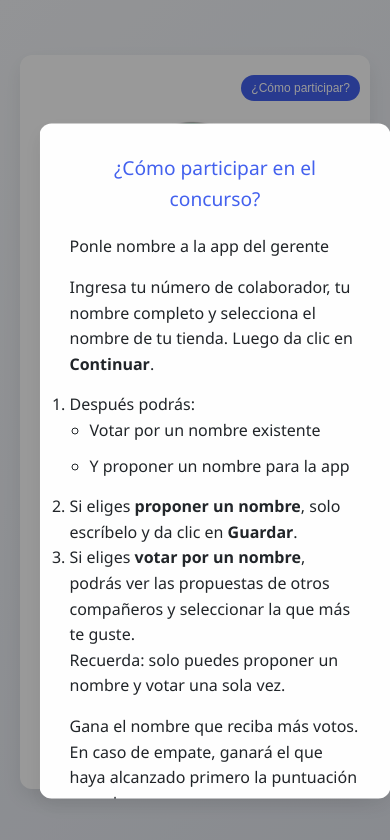
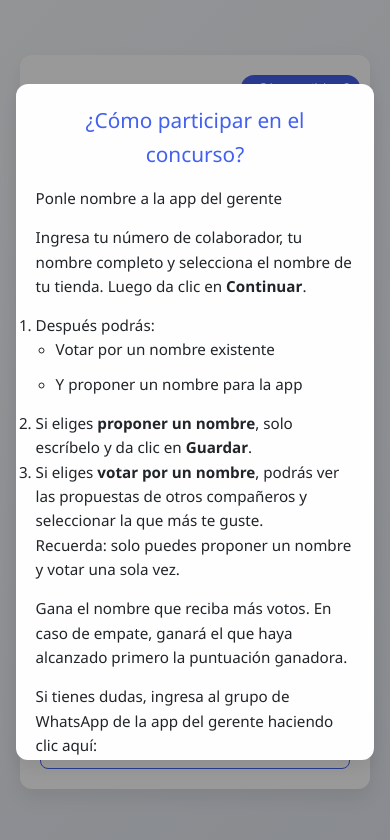
Before and after one commit to bafardigitalizacion/votaciones_desarrollo, a plain HTML site: page index.html in a window 390 px wide. Both pictures are taken after a click on the button "¿Cómo participar?". Drawn offline with Linux system fonts and the light colour scheme.

Commit message:
Add files via upload

```diff
--- a/index.html
+++ b/index.html
@@ -524,25 +524,36 @@
     background-color: rgba(0,0,0,0.4);
 }
 
+/* Estilos para la ventana modal */
+.modal {
+    display: none;
+    position: fixed;
+    z-index: 1000;
+    left: 0;
+    top: 0;
+    width: 100%;
+    height: 100%;
+    overflow: hidden;
+    background-color: rgba(0,0,0,0.4);
+}
+
 .modal-content {
     background-color: #fefefe;
-    position: absolute;
-    top: 50%;
-    left: 50%;
-    transform: translate(-50%, -50%);
-    padding: 30px;
+    position: relative; /* Cambiado de absolute a relative */
+    margin: 15% auto; /* Usar margin auto para centrar horizontalmente */
+    padding: 25px;
     border-radius: var(--border-radius);
     box-shadow: var(--box-shadow);
     max-width: 500px;
     width: 90%;
-    max-height: 80vh;
+    max-height: 75vh; /* Limitar altura máxima */
     overflow-y: auto;
     animation: modalFadeIn 0.3s ease;
 }
 
 @keyframes modalFadeIn {
-    from {opacity: 0; transform: translate(-50%, -50%) scale(0.95);}
-    to {opacity: 1; transform: translate(-50%, -50%) scale(1);}
+    from {opacity: 0; transform: scale(0.95);}
+    to {opacity: 1; transform: scale(1);}
 }
 
 .modal h2 {
@@ -620,20 +631,30 @@
         z-index: 100; /* Valor más alto para asegurar que esté por encima */
     }
 
-
     .modal-content {
-    background-color: #fefefe;
-    margin: 10% auto; /* CAMBIA ESTO: de 15% a 10% */
-    padding: 30px;
-    border-radius: var(--border-radius);
-    box-shadow: var(--box-shadow);
-    max-width: 500px;
-    width: 90%;
-    position: relative;
-    max-height: 80vh; /* AÑADE ESTO: limita la altura */
-    overflow-y: auto; /* AÑADE ESTO: permite scroll solo dentro del contenido */
-    animation: modalFadeIn 0.3s ease;
-}
+        margin: 10vh auto 5vh auto; /* Margen superior reducido para móviles */
+        padding: 20px; /* Padding reducido */
+        width: 92%;
+        max-height: 80vh;
+        transform: none !important; /* Eliminar cualquier transformación */
+    }
+
+    /* Ajustar el tamaño de texto para mejor legibilidad en móviles */
+    .modal h2 {
+        font-size: 1.3rem;
+        margin-bottom: 15px;
+    }
+
+    .modal p, .modal li {
+        font-size: 0.95rem;
+    }
+
+    /* Ajustar botones para mejor experiencia táctil */
+    .modal-buttons .whatsapp-btn,
+    .modal-buttons .close-btn {
+        padding: 12px 8px;
+        font-size: 15px;
+    }
 }
     </style>
 </head>
```
